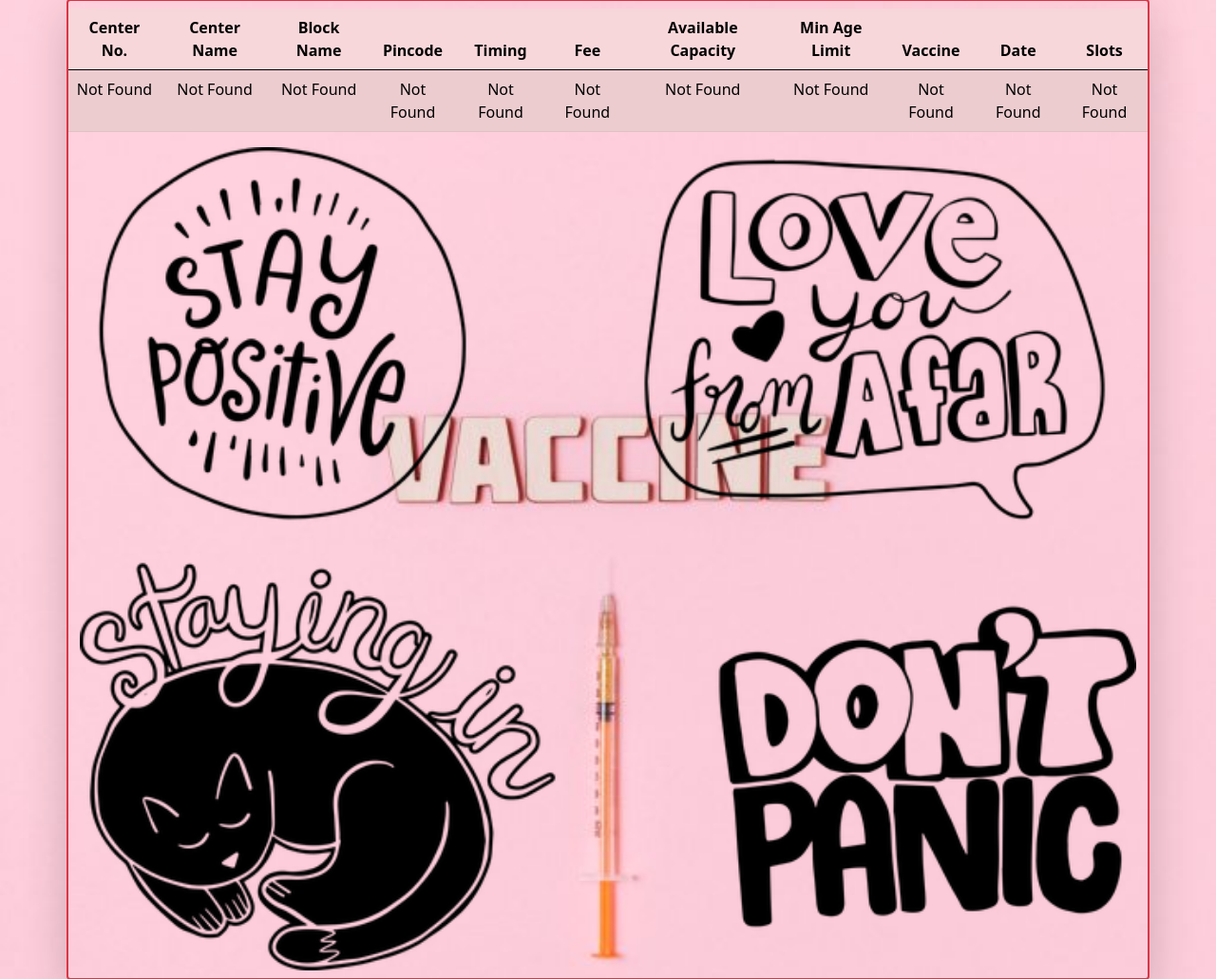
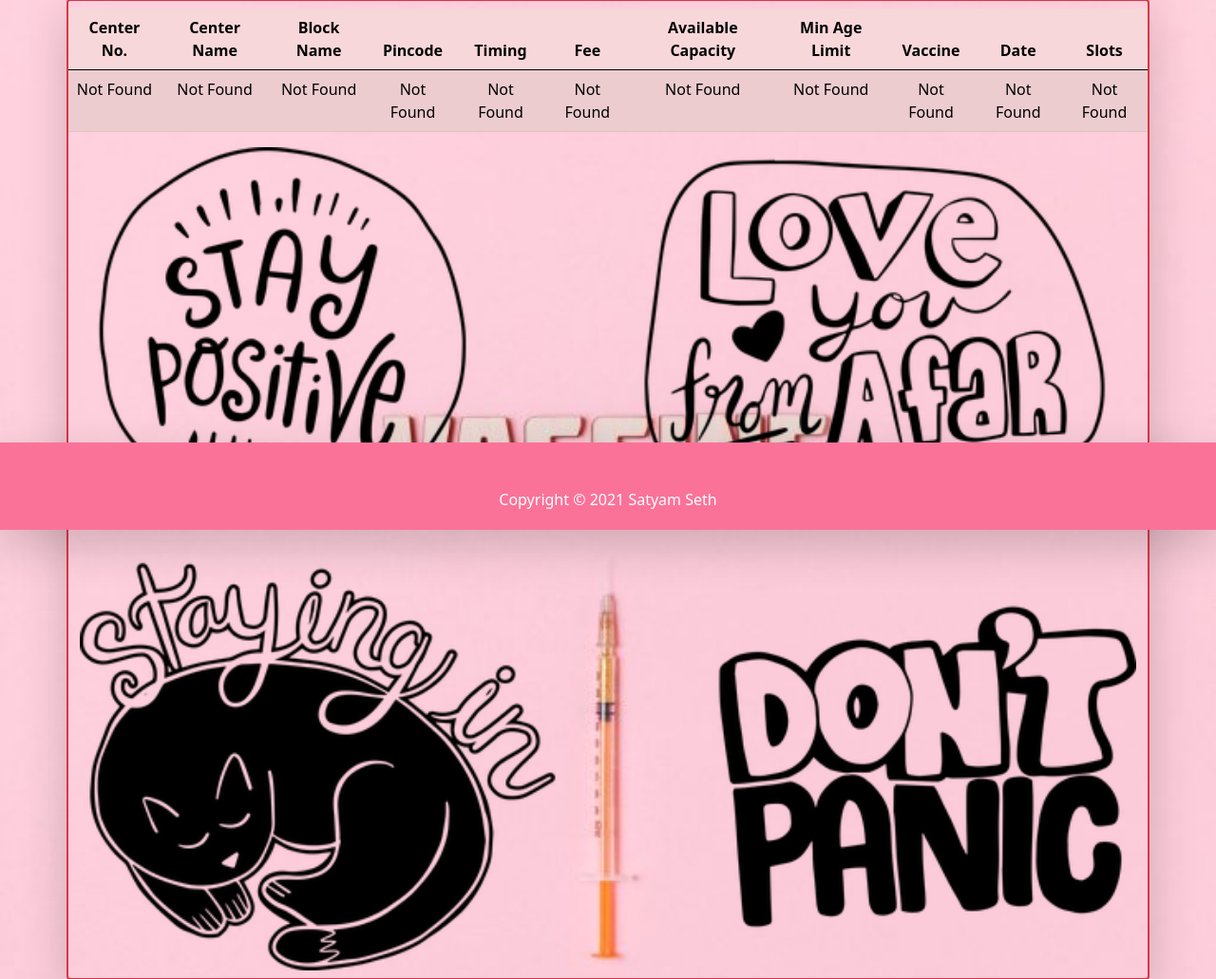
Before and after one commit to satyam-seth/cowin_vaccination, a Django app: page /centers/1 in a window 1280 px wide. Shown: the part 242-1273 px from the top of the page at 95% size. Run offline with Django 3.2, Linux system fonts and the light colour scheme; data that the repository does not hold is empty; some libraries are stand-ins or nearby versions; some web fonts are replaced.

Commit message:
fix footer and header position

```diff
--- a/vaccination/core/templates/core/footer.html
+++ b/vaccination/core/templates/core/footer.html
@@ -1,4 +1,4 @@
-<footer class="container-fluid yellow p-0 shadow-lg bgcol">
+<footer class="container-fluid yellow p-0 shadow-lg bgcol fixed-bottom">
     <div class="text-center p-1 text-white">
         <div class="pt-1">
             <a href="https://www.facebook.com/profile.php?id=100009900399617" target="_blank"><i class="fab fa-facebook fa-2x m-1 text-white"></i></a>
--- a/vaccination/core/templates/core/navbar.html
+++ b/vaccination/core/templates/core/navbar.html
@@ -1,4 +1,4 @@
-<nav class="navbar navbar-expand-lg navbar-light bgcol">
+<nav class="navbar navbar-expand-lg navbar-light bgcol sticky-top">
   <div class="container-fluid">
     <a class="navbar-brand">
         <b class="text-white text-responsive"><i class="fas fa-syringe"></i> CoWIN </b>
```
